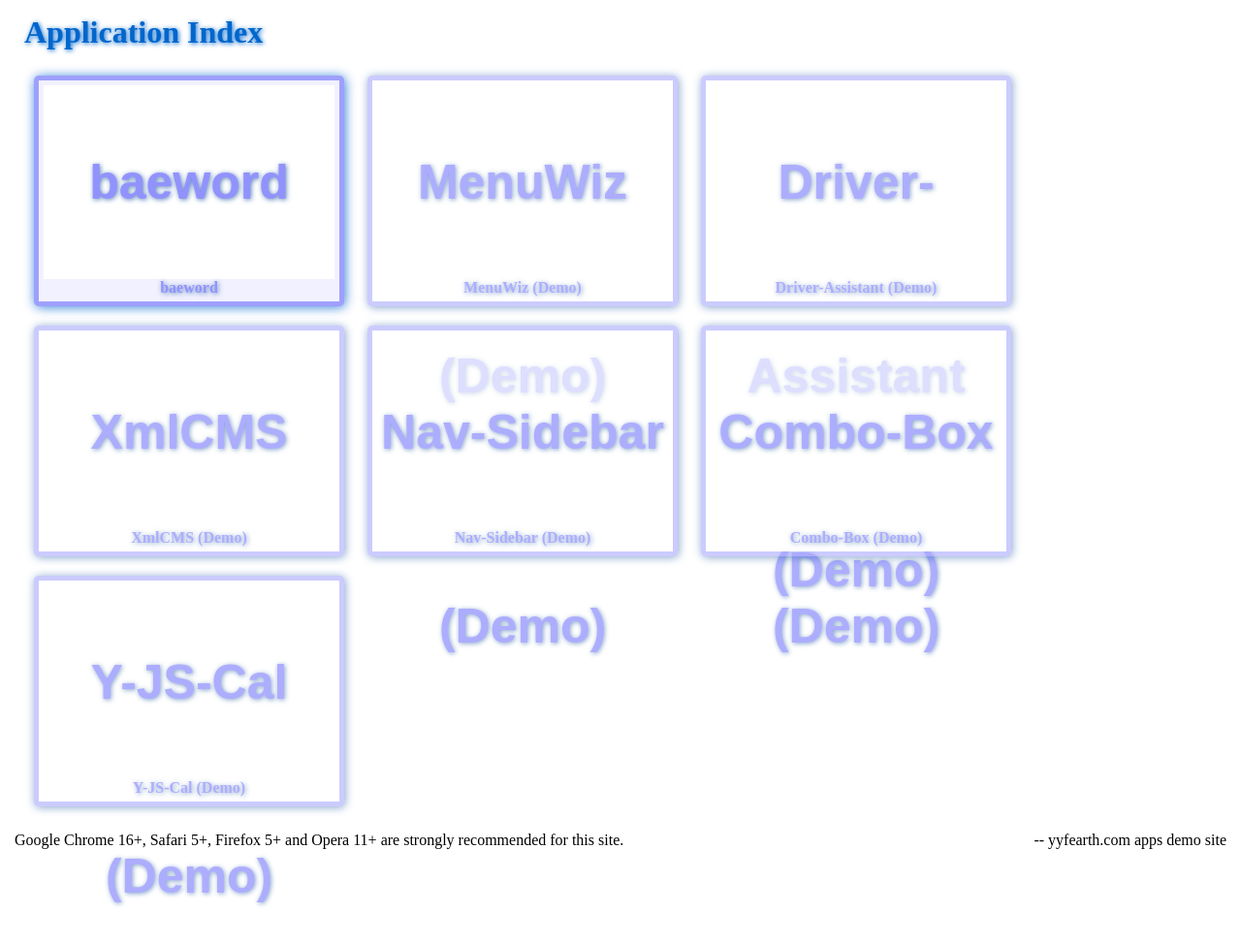
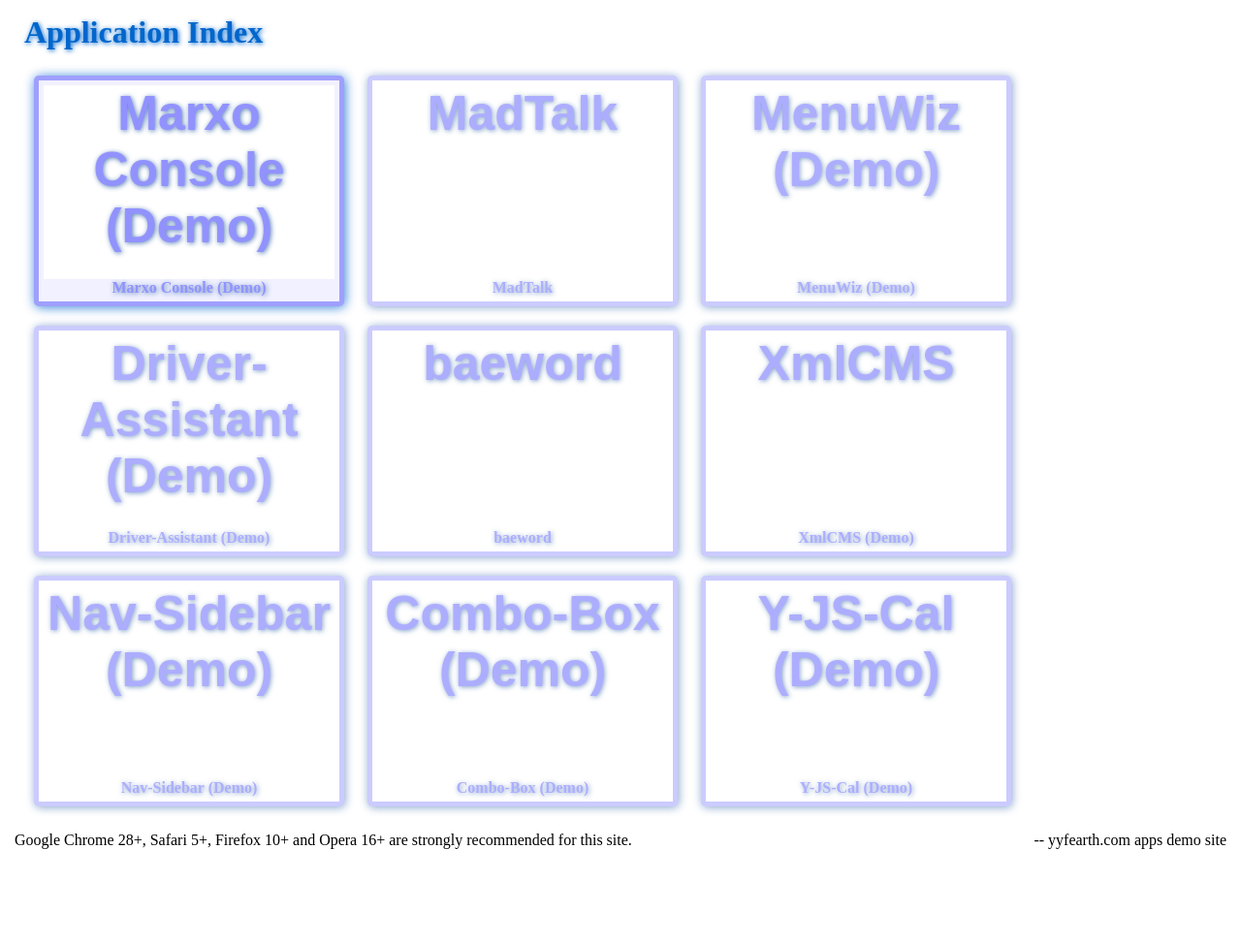
Before and after one commit to yyfearth/yyfearth-demo-site, a plain HTML site: page index.html in a window 1280 px wide. Shown: the whole page at 97% size. After the commit the page ends 891 px from the top, so only its background shows below. Drawn offline with Linux system fonts and the light colour scheme.

Commit message:
add madtalk and marxo console to index, and refine html

```diff
--- a/index.html
+++ b/index.html
@@ -1,11 +1,11 @@
 <!DOCTYPE html>
-<html>
+<html lang="en-US">
 <head>
-	<meta charset="utf-8" />
-	<meta http-equiv="X-UA-Compatible" content="IE=edge,chrome=1" />
+	<meta charset="utf-8"/>
+	<meta http-equiv="X-UA-Compatible" content="IE=edge,chrome=1"/>
 	<title>Application Index</title>
-	<link rel="shortcut icon" href="/favicon.ico" type="image/x-icon" />
-	<link rel="icon" href="/favicon.ico" type="image/x-icon" />
+	<link rel="shortcut icon" href="/favicon.ico" type="image/x-icon"/>
+	<link rel="icon" href="/favicon.ico" type="image/x-icon"/>
 	<style type="text/css">
 		body {
 			margin: 15px;
@@ -24,9 +24,8 @@
 			width: 300px;
 			height: 200px;
 			text-align: center;
-			font-family: Arial,sans-serif;
+			font-family: Arial, sans-serif;
 			font-size: 50px;
-			line-height: 200px;
 			background-color: #fff;
 			border: 0;
 		}
@@ -103,37 +102,45 @@
 </head>
 <body>
 <div id="header"><h1>Application Index</h1></div>
-	<div id="list">
-	<ul>
-		<li><a name="thumb" href="baeword" title="baeword">
-			<img src="images/baeword.png" alt="baeword" />
-			<span class="title">baeword</span></a></li>
+<ul id="list">
+	<li><a name="thumb" href="marxo" title="Marxo Socal Marketing System Console (Demo)">
+		<img src="images/marxo.png" alt="Marxo Console (Demo)"/>
+		<span class="title">Marxo Console (Demo)</span></a></li>
+	<li><a name="thumb" href="http://madtalk.yyfearth.com/" title="MadTalk Chat Room">
+		<img src="images/madtalk.png" alt="MadTalk"/>
+		<span class="title">MadTalk</span></a></li>
 	<li><a name="thumb" href="menuwiz" title="MenuWiz (Demo)">
-			<img src="images/menuwiz.png" alt="MenuWiz (Demo)" />
+		<img src="images/menuwiz.png" alt="MenuWiz (Demo)"/>
 		<span class="title">MenuWiz (Demo)</span></a></li>
 	<li><a name="thumb" href="driver-asst" title="Driver-Assistant (Demo)">
-			<img src="images/driver-asst.png" alt="Driver-Assistant (Demo)" />
+		<img src="images/driver-asst.png" alt="Driver-Assistant (Demo)"/>
 		<span class="title">Driver-Assistant (Demo)</span></a></li>
+	<li><a name="thumb" href="baeword" title="baeword">
+		<img src="images/baeword.png" alt="baeword"/>
+		<span class="title">baeword</span></a></li>
 	<li><a name="thumb" href="xmlcms" title="XmlCMS (Demo)">
-			<img src="images/xmlcms.png" alt="XmlCMS" />
+		<img src="images/xmlcms.png" alt="XmlCMS"/>
 		<span class="title">XmlCMS (Demo)</span></a></li>
 	<li><a name="thumb" href="nav-sidebar" title="Nav-Sidebar (Demo)">
-			<img src="images/nav-sidebar.png" alt="Nav-Sidebar (Demo)" />
+		<img src="images/nav-sidebar.png" alt="Nav-Sidebar (Demo)"/>
 		<span class="title">Nav-Sidebar (Demo)</span></a></li>
 	<li><a name="thumb" href="controls/combo-box.html" title="Combo-Box (Demo)">
-			<img src="images/combo-box.png" alt="Combo-Box (Demo)" />
+		<img src="images/combo-box.png" alt="Combo-Box (Demo)"/>
 		<span class="title">Combo-Box (Demo)</span></a></li>
 	<li><a name="thumb" href="controls/y-js-cal.html" title="Y-JS-Cal (Demo)">
-			<img src="images/y-js-cal.png" alt="Y-JS-Cal (Demo)" />
+		<img src="images/y-js-cal.png" alt="Y-JS-Cal (Demo)"/>
 		<span class="title">Y-JS-Cal (Demo)</span></a></li>
 </ul>
+<div id="footer">
+	Google Chrome 28+, Safari 5+, Firefox 10+ and Opera 16+ are strongly recommended for this site.
+	<span style="float:right">-- yyfearth.com apps demo site</span>
 </div>
 <script type="text/javascript">
-		(function(){ // must below all imgs
-		 var delay,
+	(function () { // must below all imgs
+		var delay, i, l,
 				thumbs = document.getElementsByName('thumb'),
 				imgs = document.getElementsByTagName('img');
-			for (var i = 0; i < imgs.length; i++) {
+		for (i = 0, l = imgs.length; i < l; i++) {
 			var img = imgs[i];
 			img.onload = function () {
 				this.className = 'loaded';
@@ -145,11 +152,11 @@
 				this.parentNode.replaceChild(div_img, this);
 			};
 		}
-			for (var i = 0; i < thumbs.length; i++) {
+		for (i = 0, l = thumbs.length; i < l; i++) {
 			var thumb = thumbs[i];
 			thumb.onmouseover = function () {
 				var thisp = this;
-					delay = setTimeout(function(){
+				delay = setTimeout(function () {
 					thisp.focus();
 					delay = null;
 				}, 1000);
@@ -163,10 +170,6 @@
 		thumbs[0].focus();
 	})()
 </script>
-	<div id="foot">
-		Google Chrome 16+, Safari 5+, Firefox 5+ and Opera 11+ are strongly recommended for this site.
-		<span style="float:right">-- yyfearth.com apps demo site</span>
-	</div>
 </body>
 </html>
-<!-- 2012-08-06 00:44:15 -->
+<!-- 2014-01-20 22:53:12 -->
```
Also changed, not shown: index/index.html (+1 -1 lines), index/images/madtalk.png (added), index/images/marxo.png (added), 1 other file. Lines whose indentation alone changed are shown as unchanged.
